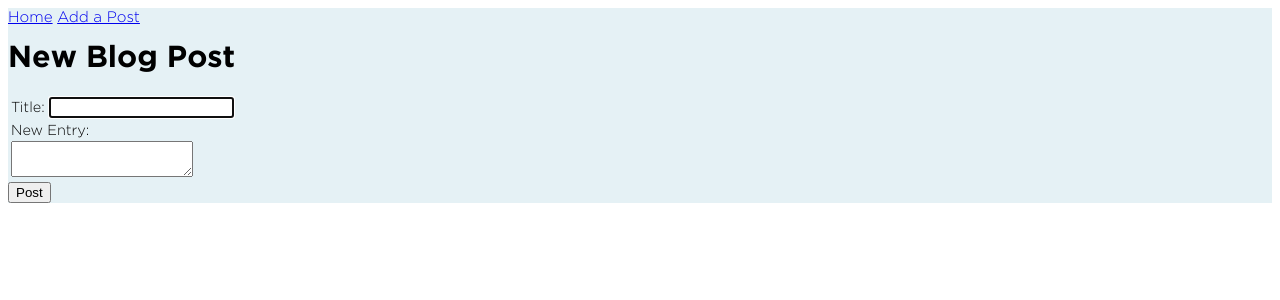
After one commit to laurajhaskell/blogz, a Flask app: template templates/newpost.html in a window 1280 px wide. The commit adds this page. Shown: the top 300 px of the page. Run offline with Flask 2, Linux system fonts and the light colour scheme; the template is opened without the code that fills it: most values are stand-ins (such as "Sample title", 1, 10 or a date in 2020).

Commit message:
final templates and css

```diff
--- a/main.py
+++ b/main.py
@@ -1,4 +1,4 @@
-from flask import Flask, request, redirect, render_template
+from flask import Flask, request, redirect, render_template, session, flash
 from flask_sqlalchemy import SQLAlchemy
 
 app = Flask(__name__)
@@ -6,66 +6,62 @@ app.config['DEBUG'] = True
 app.config['SQLALCHEMY_DATABASE_URI'] = 'mysql+pymysql://build-a-blog:blogpassword@localhost:8889/build-a-blog'
 app.config['SQLALCHEMY_ECHO'] = True
 db = SQLAlchemy(app)
-app.secret_key = 'fFjl42&kJ9ls'
+app.secret_key = 'y337kGcys&xPsB'
 
 
 class Blog(db.Model):
 
     id = db.Column(db.Integer, primary_key=True)
     title = db.Column(db.String(120))
-    entry = db.Column(db.String(120))
+    body = db.Column(db.Text)
 
-    def __init__(self, name):
+    def __init__(self, title, body):
         self.title = title
-        self.entry = entry
+        self.body = body
+
+
+@app.route('/')
+def index():
+
+    blogs = Blog.query.all()
+
+    if request.args:
+        return redirect('/blog')
+
+    return render_template('index.html', blogs=blogs)
+
+
+@app.route('/newpost', methods=['POST', 'GET'])
+def newpost():
+    '''New for build-a-blog. Displays newpost.html and delivers form data to index.html'''
+    if request.method == 'POST':
+        title = request.form['blog-title']
+        body = request.form['blog-body']
+
+        if title == "":
+            flash("Please enter a title", 'error')
+            return render_template('newpost.html', body=body)
+        elif body == "":
+            flash("Please write a blog post.", 'error')
+            return render_template('newpost.html', title=title)
+
+        new_blog = Blog(title, body)
+        db.session.add(new_blog)
+        db.session.flush()
+        db.session.commit()
+
+        num = new_blog.id
+        return redirect('/blog?id={0}'.format(num))
+
+    return render_template('newpost.html')
 
 
 @app.route('/blog', methods=['POST', 'GET'])
 def blog():
 
-    if request.method == 'POST'
-        blog_title = request.form['title']
-        blog_entry = request.form['entry']
-        new_blog = Blog(blog_title, blog_entry)
-        db.session.add(new_blog)
-        db.session.commit()
-        return redirect('newpost.html')
-
-        #validate
-
-
-    blogs = Blog.query.all()
-    return render_template('blog.html', title="Build a Blog", blogs=blogs)
-
-
-@app.route('/add-entry')
-def add_entry():
-    return redirect('/')
-
-
-@app.route('/new-post', methods=['POST', 'GET'])
-def new_post():
-
-    if request.method == 'POST'
-        blog_title = request.form['title']
-        blog_entry = request.form['entry']
-        new_blog = Blog(blog_title, blog_entry)
-        db.session.add(new_blog)
-        db.session.commit()
-
-        title_error = ''
-        entry_error = ''
-
-        if blog_title == '':
-            title_error = "Please enter a title"
-
-        if blog_entry == '':
-            entry_error = "Please type an entry"
-
-        if title_error or entry_error:
-            return render_template('blog.html')
-
-    return render_template('new-post.html', title="Build a Blog")
+    num = request.args.get('id')
+    blog = Blog.query.filter_by(id=num).first()
+    return render_template('blog.html', blog=blog)
 
 
 if __name__ == '__main__':
--- /dev/null
+++ b/style.css
@@ -0,0 +1,27 @@
+.error {
+    color: red
+}
+
+.content {
+    width: 100%;
+    max-content: 1000px;
+    background-color: rgb(229, 241, 245);
+    font-size: 95%;
+    font-family: Gotham-Light;
+
+}
+
+h1 {
+    font-family: GothamBold;
+}
+
+
+@font-face {
+    font-family: Gotham-Light;
+    src: url('fonts/Gotham-Light.otf');
+}
+
+@font-face {
+    font-family: GothamBold;
+    src: url('fonts/GothamBold.ttf');
+}
--- a/templates/base.html
+++ b/templates/base.html
@@ -1,14 +1,15 @@
 <!doctype html>
 <html>
+<div class='content'>
     <head>
-        <link src="..css/styles.css" rel="stylesheet" type="text/css">
         <title>{{title}}</title>
+        <link type="text/css" rel="stylesheet" href="/style.css" />
     </head>
     <body>
-
-    <div>
-        <p><a href="/blog">Home</a> || <a href="/newpost">Add a new post</a></p>
-    </div>
+        <nav>
+            <a href="/">Home</a>
+            <a href="/newpost">Add a Post</a>
+        </nav>
 
         {% with messages = get_flashed_messages(with_categories=True) %}
             <ul>
@@ -18,9 +19,9 @@
             </ul>
         {% endwith %}
 
-
         {% block content %}
         {% endblock %}
 
     </body>
+</div>
 </html>
--- /dev/null
+++ b/templates/newpost.html
@@ -0,0 +1,30 @@
+{% extends "base.html" %}
+
+{% block content %}
+
+<h1>New Blog Post</h1>
+
+<form method='POST'>
+<div class='content'>
+    <table>
+        <tr>
+            <td>
+                <label>Title: <input type='text' name='blog-title' autofocus /></label>
+            </td>
+        </tr>
+        <tr>
+            <td>
+                <label for='blog-body'>New Entry:</label>
+            </td>
+        </tr>
+        <tr>
+            <td>
+                <textarea name='blog-body' /></textarea>
+            </td>
+        </tr>
+    </table>
+    <input type='submit' value='Post' />
+</div>
+</form>
+
+{% endblock %}
```
Also changed, not shown: templates/blog.html (+5 -32 lines), templates/index.html (added, +28 -0 lines), templates/new-post.html (deleted, +0 -24 lines), templates/fonts/Gotham-Light.otf (added), templates/fonts/GothamBold.ttf (added). Lines whose indentation alone changed are shown as unchanged.
